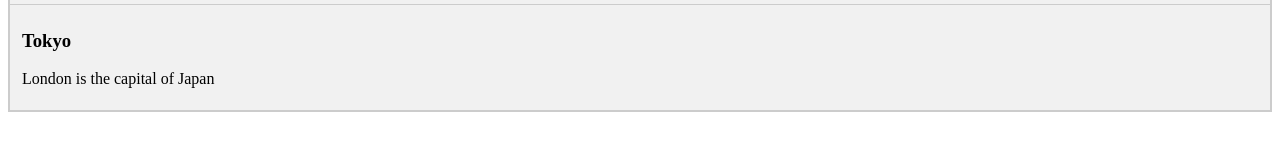
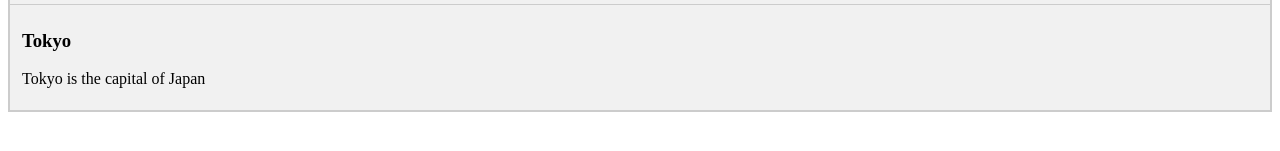
Before and after one commit to RustemDiveev/react_sbx, a React (Create React App) app in the folder tabs-core/: page / in a window 1280 px wide. Shown: the part 217-368 px from the top of the page. Built offline with nearby package versions, Linux system fonts and the light colour scheme.

Commit message:
Вынесение props в Tab из TabButtonList

```diff
--- a/tabs-core/src/components/Tab.js
+++ b/tabs-core/src/components/Tab.js
@@ -8,37 +8,68 @@ export default class Tab extends React.Component {
 
     constructor(props) {
         super(props);
-        this.state = {
-            content: [
+
+        const contents = [
             {
-                    header: "London",
+                name: "London",
                 text: "London is the capital city of England"
             },
             {
-                    header: "Paris",
+                name: "Paris",
                 text: "Paris is the capital of France"
             },
             {
-                    header: "Tokyo",
-                    text: "London is the capital of Japan"
+                name: "Tokyo",
+                text: "Tokyo is the capital of Japan"
             },
-            ]
+        ];
+
+        function prepare_content(content) {
+            let new_content = {...content};
+            new_content.isActive = false;
+            return new_content;
+        }
+
+        const state = contents.map(prepare_content);
+        this.state = {
+            content: state,
+            handleButtonClick: this.handleButtonClick
         };
     }
 
+    handleButtonClick(i) {
+        function getButtonState(button) {
+            let new_button = {...button};
+            new_button.isActive = true ? new_button.name === this.button_key : false;
+            return new_button;
+        }
+
+        let buttons_state = this.state.buttons.map(
+            getButtonState, {button_key: i}
+        );
+
+        this.setState({
+            buttons: buttons_state
+        });
+    }
+
     render() {
-
-        const tabcontent = this.state.content.map((content) =>
+        const content = this.state.content;
+        const tabcontent = content.map((obj) =>
             <TabContent
-                key={content.header}
-                header={content.header}
-                text={content.text}
+                key={obj.name}
+                header={obj.name}
+                text={obj.text}
             />
         );
 
+        const buttons = {buttons: this.state.content.map((content) =>
+            ({name: content.name, isActive: content.isActive})
+        )};
+
         return (
             <div className="tab">
-                <TabButtonList />
+                <TabButtonList buttons={buttons} />
                 {tabcontent}
             </div>
         );
```
Lines whose indentation alone changed are shown as unchanged.
